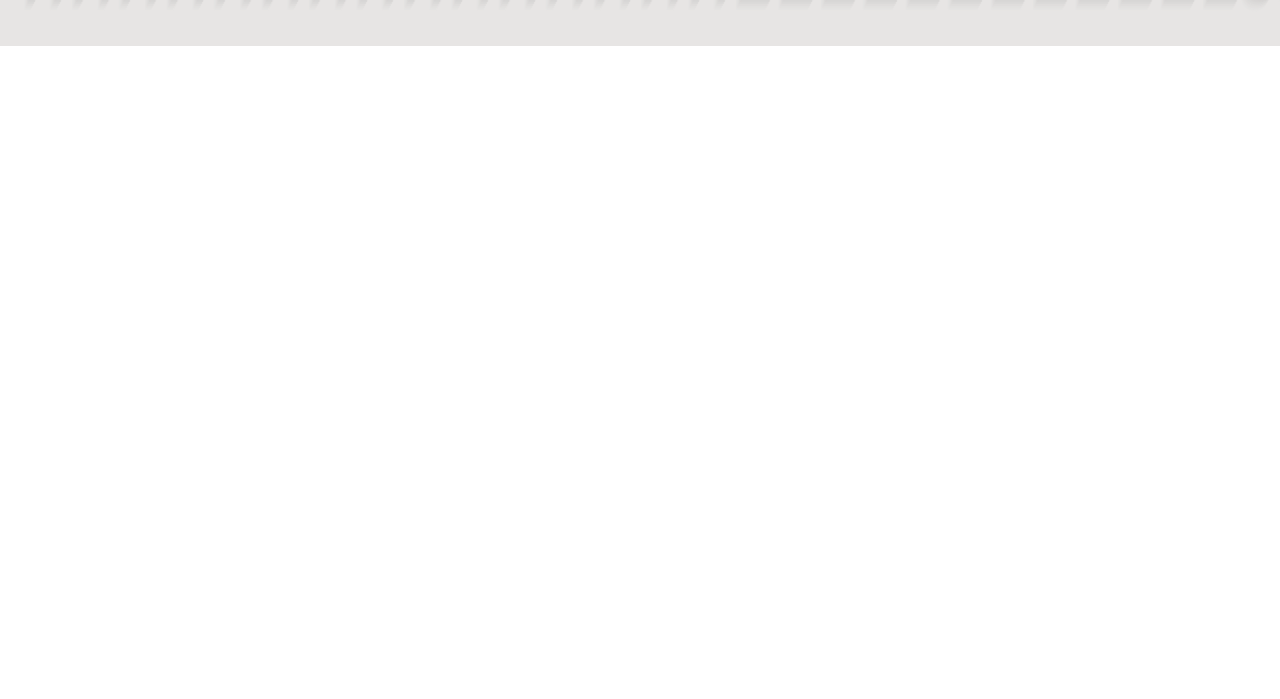
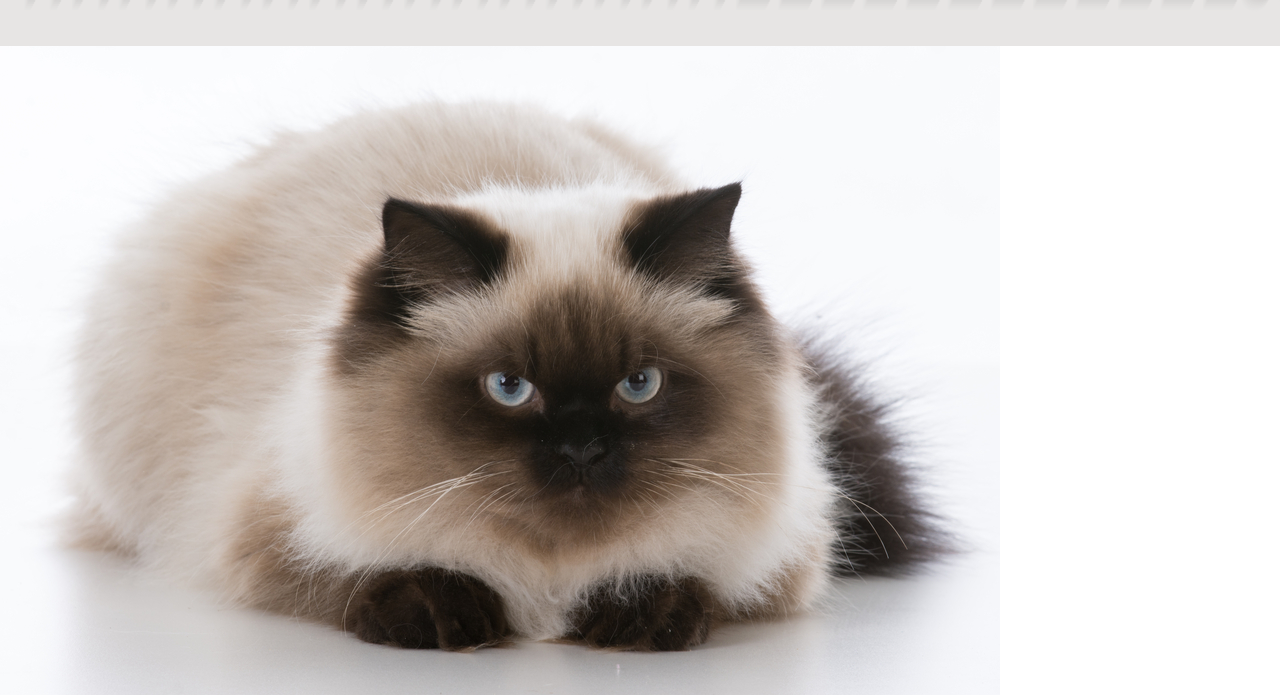
Before and after one commit to feu19-ec-goteborg/nancyTobbe, a plain HTML site: page index.html in a window 1280 px wide. Shown: the part 172-871 px from the top of the page. Before the commit the page ends 800 px from the top, so only its background shows below. Drawn offline with Linux system fonts and the light colour scheme.

Commit message:
kattbild-in-index Relates #8

```diff
--- a/index.html
+++ b/index.html
@@ -11,6 +11,7 @@
 <body>
 
     <h1 class="page-heading">HHHHHHHHHHHHHHHEEEEEEEEEEEEJJJJJJJJJJJJ!!!!!!!!!!</h1>
+    <img src="katt.jpg">
 
 </body>
 
```
